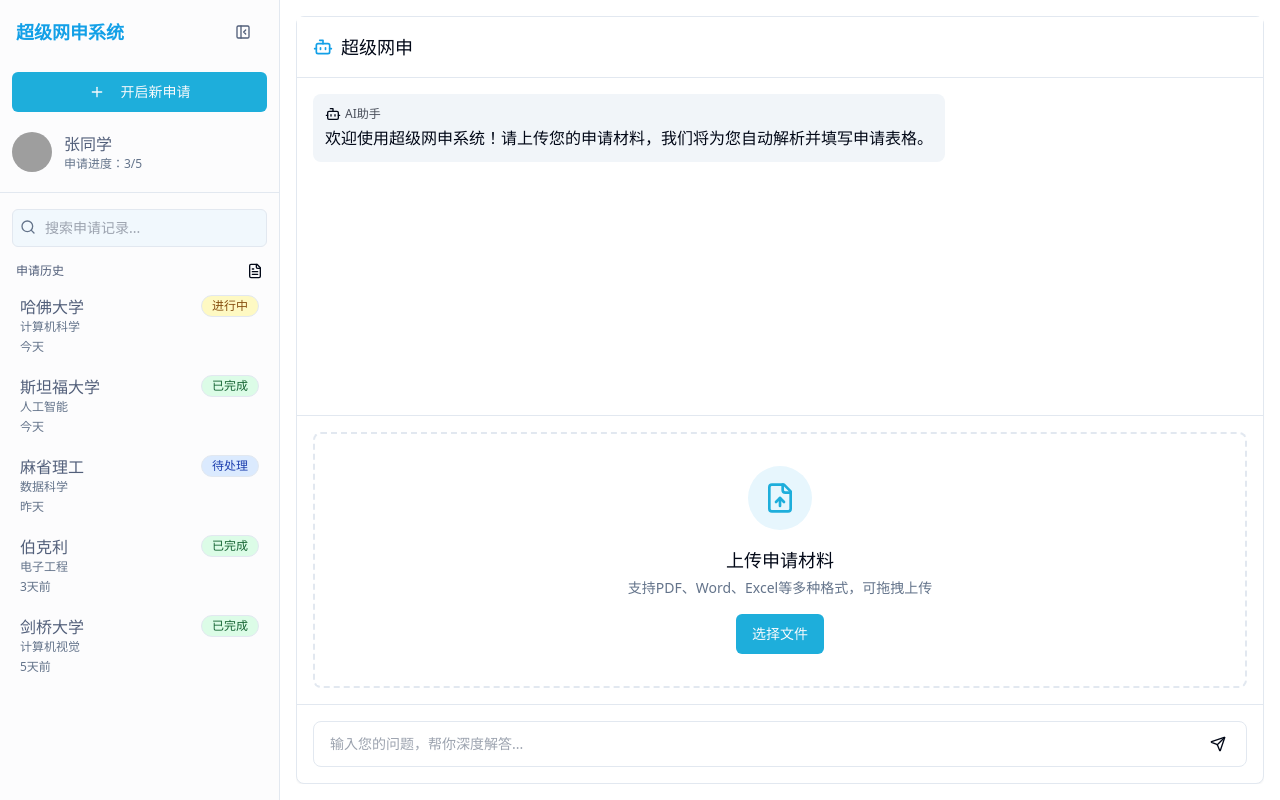
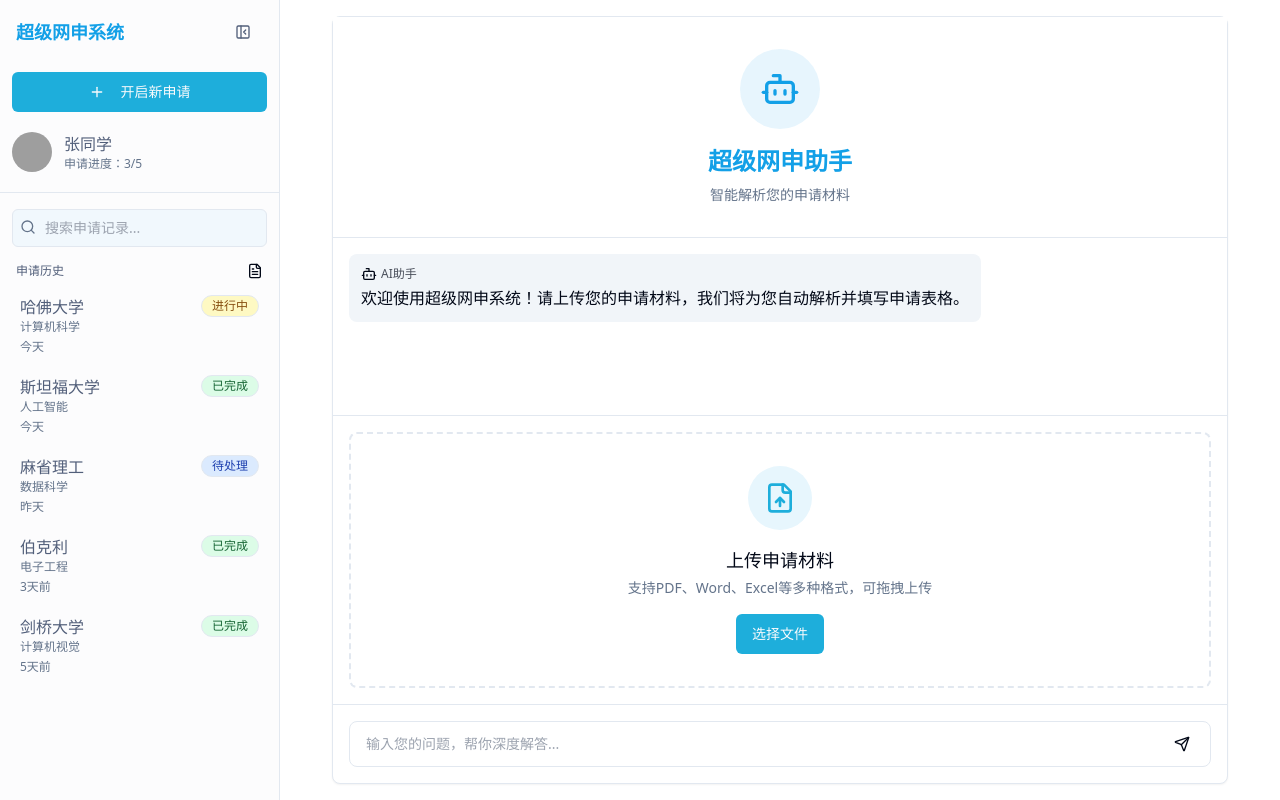
Before and after one commit to Boyiboe/apply-ai-wizard, a React (Vite) app: page / in a window 1280 px wide. Built offline with nearby package versions, Linux system fonts and the light colour scheme; grey boxes are pictures that could not be loaded.

Commit message:
Refactor: Update chat interface layout
Restructure the chat interface to center the logo and place the chat input and file upload components below it for a cleaner, more intuitive design.

```diff
--- a/src/components/ChatInterface.tsx
+++ b/src/components/ChatInterface.tsx
@@ -1,3 +1,4 @@
+
 import { useState, useRef, useEffect } from "react";
 import { Card } from "@/components/ui/card";
 import { useToast } from "@/hooks/use-toast";
@@ -561,25 +562,25 @@ export function ChatInterface() {
   };
 
   return (
-    <div className="flex flex-col h-full">
-      <div className="flex-1 overflow-hidden">
-        <div
-          className={`grid h-full gap-4 transition-all duration-300 ${
-            showForm ? "grid-cols-1 lg:grid-cols-2" : "grid-cols-1"
-          }`}
-        >
-          <Card
-            className={`flex flex-col h-full border transition-all duration-300 ${
-              !showForm ? "col-span-1 lg:col-span-1" : ""
-            }`}
-          >
-            <div className="p-4 border-b bg-card">
-              <h2 className="text-lg font-medium flex items-center">
-                <Bot className="mr-2 h-5 w-5 text-primary" />
-                超级网申
-              </h2>
+    <div className="flex flex-col h-full max-w-4xl mx-auto">
+      <Card className="flex flex-col h-full border">
+        {/* Logo Section */}
+        <div className="flex flex-col items-center justify-center p-8 border-b bg-card">
+          <div className="h-20 w-20 rounded-full bg-primary/10 flex items-center justify-center mb-4">
+            <Bot className="h-10 w-10 text-primary" />
+          </div>
+          <h2 className="text-2xl font-semibold text-primary">超级网申助手</h2>
+          <p className="text-sm text-muted-foreground mt-2">智能解析您的申请材料</p>
         </div>
 
+        {/* Chat Messages Area */}
+        <div className="flex-1 overflow-hidden">
+          <div className={`grid h-full gap-4 transition-all duration-300 ${
+            showForm ? "grid-cols-1 lg:grid-cols-2" : "grid-cols-1"
+          }`}>
+            <div className={`flex flex-col h-full transition-all duration-300 ${
+              !showForm ? "col-span-1 lg:col-span-1" : ""
+            }`}>
               <ChatMessages ref={scrollRef} messages={messages} />
 
               <div className="p-4 border-t">
@@ -600,7 +601,7 @@ export function ChatInterface() {
                 onChange={setInputValue}
                 onSend={handleSendMessage}
               />
-          </Card>
+            </div>
 
             {showForm && (
               <FormPreview
@@ -611,6 +612,7 @@ export function ChatInterface() {
             )}
           </div>
         </div>
+      </Card>
     </div>
   );
 }
```
Lines whose indentation alone changed are shown as unchanged.
